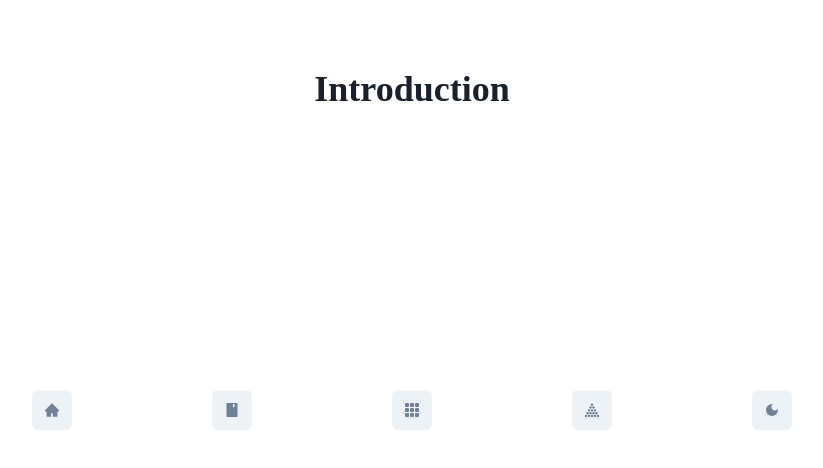
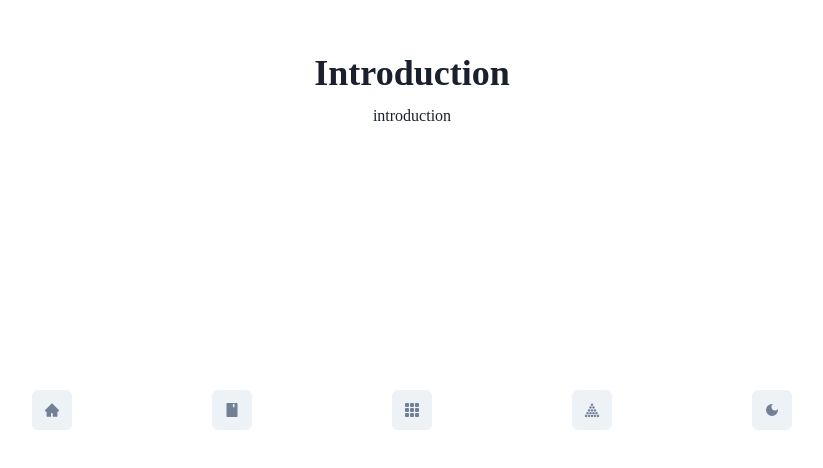
Before and after one commit to 4l3x4nd3r4u1/Mathtastic, a React (Create React App) app: page /introduction in a window 1280 px wide. Shown: the part 290-758 px from the top of the page, without its empty margins (228-1051 px from the left). Built offline with nearby package versions, Linux system fonts and the light colour scheme.

Commit message:
introduccion

```diff
--- a/src/pages/introduction.js
+++ b/src/pages/introduction.js
@@ -1,10 +1,13 @@
 import React from 'react'
-import { HStack, VStack, Heading } from '@chakra-ui/react';
+import { HStack, VStack, Heading, Text } from '@chakra-ui/react';
 
 const Introduction = () => {
   return (
     <HStack h='full'>
-      <VStack w='full'><Heading>Introduction</Heading></VStack>
+      <VStack w='full'>
+      <Heading>Introduction</Heading>
+        <Text>introduction</Text>
+      </VStack>
     </HStack>
   );
 }
```
